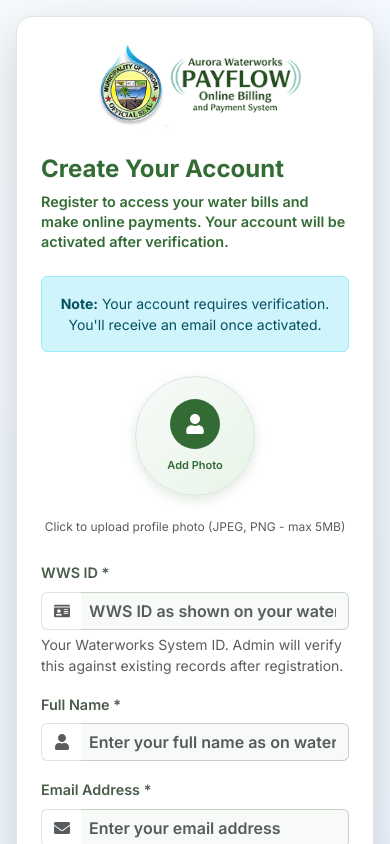
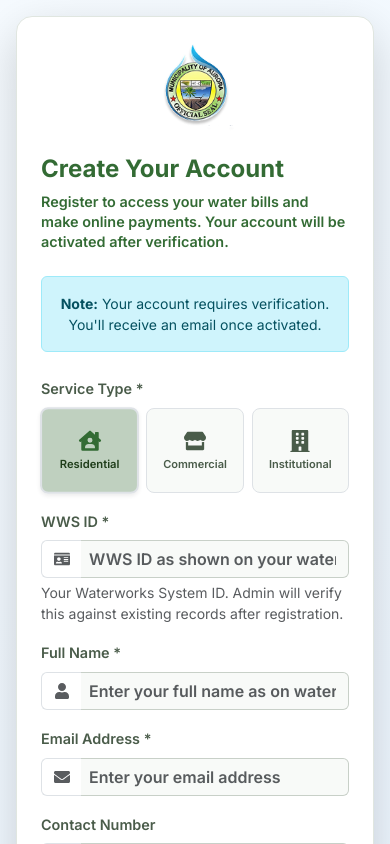
Before and after one commit to jeffersonbalde/AuroraWaterworksPayflow-client, a React (Vite) app: page /register in a window 390 px wide. Shown: the top 844 px of the page. Built offline with nearby package versions, Linux system fonts and the light colour scheme.

Commit message:
fix recommendation by client

```diff
--- a/src/pages/public/Register.jsx
+++ b/src/pages/public/Register.jsx
@@ -10,28 +10,21 @@
   FaIdCard,
   FaPhone,
   FaHome,
-  FaCamera,
-  FaTimes,
   FaBuilding,
   FaHouseUser,
   FaStore,
 } from "react-icons/fa";
 import LoginBackground from "../../assets/images/register-bg.jpg";
 import Logo from "../../assets/images/logo.png";
-import TextLogoWhite from "../../assets/images/text-logo-white.png";
-import TextLogoGreen from "../../assets/images/text-logo.png";
 
 export default function Register() {
   const [showPassword, setShowPassword] = useState(false);
   const [showConfirmPassword, setShowConfirmPassword] = useState(false);
-  const [avatarPreview, setAvatarPreview] = useState(null);
-  const [avatarFile, setAvatarFile] = useState(null);
   const [isSubmitting, setIsSubmitting] = useState(false);
   const [backgroundLoaded, setBackgroundLoaded] = useState(false);
   const [isMounted, setIsMounted] = useState(false);
   const [isCheckingWws, setIsCheckingWws] = useState(false);
   const [acceptedTerms, setAcceptedTerms] = useState(false);
-  const fileInputRef = useRef(null);
 
   const [form, setForm] = useState({
     wwsId: "",
@@ -89,12 +82,6 @@
     if (!acceptedTerms)
       newErrors.terms = "You must accept the terms and conditions";
 
-    // REMOVED: WWS ID validation section
-    // if (form.wwsId && wwsValidation.valid === false) {
-    //   newErrors.wwsId = wwsValidation.message;
-    // }
-
-    // ... rest of validation remains the same
     // Email validation
     if (form.email && !/^[^\s@]+@[^\s@]+\.[^\s@]+$/.test(form.email)) {
       newErrors.email = "Please enter a valid email address";
@@ -174,70 +161,15 @@
         setErrors((prev) => ({ ...prev, contactNumber: "" }));
       }
     }
-
-    // REMOVED: WWS ID validation check
-    // Check WWS ID validity when user stops typing
-    // if (name === "wwsId" && processedValue.length >= 3) {
-    //   clearTimeout(window.wwsCheckTimeout);
-    //   window.wwsCheckTimeout = setTimeout(() => {
-    //     checkWwsIdValidity(processedValue);
-    //   }, 1000);
-    // }
   };
 
-  // Format contact number for display
+  // Fixed contact number format: 09XX-XXX-XXXX
   const formatContactDisplay = (value) => {
     const numbers = value.replace(/\D/g, "");
-    if (numbers.length <= 3) return numbers;
-    if (numbers.length <= 6)
-      return `${numbers.slice(0, 3)}-${numbers.slice(3)}`;
-    return `${numbers.slice(0, 3)}-${numbers.slice(3, 6)}-${numbers.slice(
-      6,
-      11
-    )}`;
-  };
-
-  // Avatar upload functionality
-  const handleAvatarClick = () => {
-    fileInputRef.current?.click();
-  };
-
-  const handleAvatarChange = (e) => {
-    const file = e.target.files[0];
-    if (file) {
-      if (!file.type.startsWith("image/")) {
-        alert("Invalid File - Please select an image file (JPEG, PNG, etc.)");
-        return;
-      }
-
-      if (file.size > 5 * 1024 * 1024) {
-        alert("File Too Large - Image size should be less than 5MB");
-        return;
-      }
-
-      setAvatarFile(file);
-
-      const reader = new FileReader();
-      reader.onload = (e) => {
-        setAvatarPreview(e.target.result);
-      };
-      reader.readAsDataURL(file);
-
-      alert("Avatar uploaded successfully");
-    }
-  };
-
-  const removeAvatar = () => {
-    if (
-      window.confirm("Are you sure you want to remove the uploaded avatar?")
-    ) {
-      setAvatarPreview(null);
-      setAvatarFile(null);
-      if (fileInputRef.current) {
-        fileInputRef.current.value = "";
-      }
-      alert("Avatar removed");
-    }
+    if (numbers.length <= 4) return numbers;
+    if (numbers.length <= 7)
+      return `${numbers.slice(0, 4)}-${numbers.slice(4)}`;
+    return `${numbers.slice(0, 4)}-${numbers.slice(4, 7)}-${numbers.slice(7, 11)}`;
   };
 
   const handleSubmit = async (e) => {
@@ -260,7 +192,6 @@
     // Simulate API call for registration
     setTimeout(() => {
       console.log("Registration submitted:", form);
-      console.log("Avatar file:", avatarFile);
       setIsSubmitting(false);
 
       // Show success message and redirect to login
@@ -306,7 +237,7 @@
         <div className="position-relative z-2 d-flex flex-column align-items-center justify-content-center w-100 h-100 px-4">
           <div className="text-center mb-4">
             <div className="d-flex align-items-center justify-content-center mx-auto">
-    {/* System Logo */}
+              {/* System Logo Only */}
               <div
                 className="d-flex align-items-center justify-content-center"
                 style={{
@@ -325,26 +256,6 @@
                   }}
                 />
               </div>
-
-    {/* Text Logo - WHITE VERSION for dark background */}
-    <div
-      className="d-flex align-items-center justify-content-center"
-      style={{
-        filter: backgroundLoaded ? "blur(0px)" : "blur(8px)",
-        opacity: backgroundLoaded ? 1 : 0,
-        transition: "all 0.6s ease",
-      }}
-    >
-      <img
-        src={TextLogoWhite}
-        alt="Aurora Waterworks Payflow"
-        style={{
-          width: "190px",
-          height: "120px",
-          objectFit: "contain",
-        }}
-      />
-    </div>
             </div>
           </div>
 
@@ -356,7 +267,7 @@
               fontSize: "1.8rem",
             }}
           >
-            Aurora Waterworks Payflow Portal
+            Aurora Waterworks Payflow
           </h4>
 
           {/* Description */}
@@ -468,8 +379,9 @@
               zIndex: 2,
             }}
           >
+            {/* Mobile Logo - Only show on small screens */}
             <div className="d-lg-none text-center mb-4">
-  <div className="d-flex align-items-center justify-content-center flex-wrap">
+              <div className="d-flex align-items-center justify-content-center">
                 <div
                   className="d-flex align-items-center justify-content-center"
                   style={{
@@ -484,25 +396,6 @@
                     style={{
                       width: "90px",
                       height: "90px",
-          objectFit: "contain",
-        }}
-      />
-    </div>
-    <div
-      className="d-flex align-items-center justify-content-center"
-      style={{
-        filter: backgroundLoaded ? "blur(0px)" : "blur(8px)",
-        opacity: backgroundLoaded ? 1 : 0,
-        transition: "all 0.6s ease",
-      }}
-    >
-      <img
-        src={TextLogoGreen}
-        alt="Aurora Waterworks Payflow"
-        style={{
-          width: "140px",
-          height: "80px",
-          marginLeft: "-10px",
                       objectFit: "contain",
                     }}
                   />
@@ -537,139 +430,106 @@
               receive an email once activated.
             </div>
 
-            {/* Enhanced Avatar Upload Section */}
-            <div className="text-center mb-4">
-              <div className="position-relative d-inline-block">
-                <div
-                  className="avatar-container rounded-circle overflow-hidden border position-relative"
+            {/* Form */}
+            <form onSubmit={handleSubmit}>
+              {/* Service Type */}
+              <div className="mb-3">
+                <label
+                  className="form-label fw-semibold mb-2"
                   style={{
-                    width: "120px",
-                    height: "120px",
-                    cursor: "pointer",
-                    border: `3px solid ${theme.primary} !important`,
-                    background: avatarPreview
-                      ? "transparent"
-                      : `linear-gradient(135deg, ${theme.backgroundLight} 0%, #e8f5e8 100%)`,
-                    boxShadow: avatarPreview
-                      ? "0 4px 15px rgba(51, 107, 52, 0.2)"
-                      : "0 4px 12px rgba(51, 107, 52, 0.15)",
-                    transition: "all 0.3s ease-in-out",
+                    fontSize: "0.9rem",
+                    color: theme.textSecondary,
                   }}
-                  onClick={handleAvatarClick}
+                >
+                  Service Type *
+                </label>
+                <div className="row g-2">
+                  {serviceTypes.map((service) => {
+                    const IconComponent = service.icon;
+                    const isSelected = form.serviceType === service.value;
+                    return (
+                      <div key={service.value} className="col-4">
+                        <input
+                          type="radio"
+                          name="serviceType"
+                          value={service.value}
+                          id={service.value}
+                          checked={isSelected}
+                          onChange={handleInput}
+                          className="d-none"
+                          disabled={isSubmitting}
+                        />
+                        <label
+                          htmlFor={service.value}
+                          className={`d-flex flex-column align-items-center justify-content-center p-2 rounded-3 border w-100 h-100 ${
+                            isSelected ? "border-2 shadow-sm" : "border-1"
+                          }`}
+                          style={{
+                            cursor: isSubmitting ? "not-allowed" : "pointer",
+                            borderColor: isSelected ? theme.primary : "#e0e6e0",
+                            backgroundColor: isSelected
+                              ? `${theme.primary}50`
+                              : "#f8faf8",
+                            color: isSelected
+                              ? theme.primaryDark
+                              : theme.textSecondary,
+                            transition: "all 0.3s ease",
+                            minHeight: "85px",
+                            transform: isSelected ? "scale(1.02)" : "scale(1)",
+                          }}
                           onMouseEnter={(e) => {
-                    // e.currentTarget.style.transform = "scale(1.05)";
+                            if (!isSubmitting && !isSelected) {
+                              e.currentTarget.style.backgroundColor = `${theme.primary}08`;
+                              e.currentTarget.style.borderColor = `${theme.primary}80`;
+                              e.currentTarget.style.transform =
+                                "translateY(-1px)";
                               e.currentTarget.style.boxShadow =
-                      "0 6px 20px rgba(51, 107, 52, 0.25)";
+                                "0 2px 8px rgba(51, 107, 52, 0.1)";
+                            }
                           }}
                           onMouseLeave={(e) => {
-                    // e.currentTarget.style.transform = "scale(1)";
-                    e.currentTarget.style.boxShadow = avatarPreview
-                      ? "0 4px 15px rgba(51, 107, 52, 0.2)"
-                      : "0 4px 12px rgba(51, 107, 52, 0.15)";
+                            if (!isSubmitting && !isSelected) {
+                              e.currentTarget.style.backgroundColor = "#f8faf8";
+                              e.currentTarget.style.borderColor = "#e0e6e0";
+                              e.currentTarget.style.transform = "translateY(0)";
+                              e.currentTarget.style.boxShadow = "none";
+                            }
                           }}
                         >
-                  {avatarPreview ? (
-                    <img
-                      src={avatarPreview}
-                      alt="Avatar Preview"
-                      className="w-100 h-100 object-fit-cover"
+                          <IconComponent
+                            size={22}
                             style={{
-                        transition: "transform 0.5s ease",
+                              color: isSelected
+                                ? theme.primary
+                                : theme.textSecondary,
+                              marginBottom: "6px",
+                              transition: "color 0.3s ease",
                             }}
                           />
-                  ) : (
-                    <div className="w-100 h-100 d-flex flex-column align-items-center justify-content-center avatar-placeholder">
-                      <div
-                        className="rounded-circle d-flex align-items-center justify-content-center mb-2"
+                          <span
+                            className="small fw-semibold text-center"
                             style={{
-                          width: "50px",
-                          height: "50px",
-                          backgroundColor: theme.primary,
-                          color: "white",
+                              color: isSelected
+                                ? theme.primaryDark
+                                : theme.textSecondary,
+                              fontSize: "11px",
+                              lineHeight: "1.2",
+                              transition: "color 0.3s ease",
                             }}
                           >
-                        <FaUser size={20} />
+                            {service.label}
+                          </span>
+                        </label>
                       </div>
-                      <span
-                        className="small fw-semibold"
-                        style={{
-                          color: theme.primary,
-                          fontSize: "11px",
-                        }}
-                      >
-                        Add Photo
-                      </span>
+                    );
+                  })}
+                </div>
+                {errors.serviceType && (
+                  <div className="invalid-feedback d-block">
+                    {errors.serviceType}
                   </div>
                 )}
-                  <div
-                    className="position-absolute top-0 start-0 w-100 h-100 d-flex align-items-center justify-content-center camera-overlay"
-                    style={{
-                      backgroundColor: "rgba(51, 107, 52, 0.7)",
-                      opacity: 0,
-                      transition: "all 0.3s ease",
-                    }}
-                  >
-                    <FaCamera className="text-white" size={24} />
               </div>
-                </div>
-
-                {/* Fixed X Icon - Perfectly Centered */}
-                {avatarPreview && (
-                  <button
-                    type="button"
-                    className="btn btn-sm btn-danger position-absolute rounded-circle d-flex align-items-center justify-content-center p-0 remove-avatar-btn"
-                    style={{
-                      top: "-6px",
-                      right: "-6px",
-                      width: "28px",
-                      height: "28px",
-                      border: "3px solid white",
-                      boxShadow: "0 2px 8px rgba(0, 0, 0, 0.3)",
-                      zIndex: 10,
-                    }}
-                    onClick={(e) => {
-                      e.stopPropagation();
-                      removeAvatar();
-                    }}
-                    onMouseEnter={(e) => {
-                      e.currentTarget.style.transform = "scale(1.15)";
-                      e.currentTarget.style.boxShadow =
-                        "0 3px 12px rgba(0, 0, 0, 0.4)";
-                    }}
-                    onMouseLeave={(e) => {
-                      e.currentTarget.style.transform = "scale(1)";
-                      e.currentTarget.style.boxShadow =
-                        "0 2px 8px rgba(0, 0, 0, 0.3)";
-                    }}
-                  >
-                    <FaTimes
-                      size={12}
-                      style={{
-                        margin: 0,
-                        lineHeight: 1,
-                      }}
-                    />
-                  </button>
-                )}
-
-                <input
-                  type="file"
-                  ref={fileInputRef}
-                  onChange={handleAvatarChange}
-                  accept="image/*"
-                  className="d-none"
-                />
-              </div>
-              <p
-                className="small text-muted mt-3 mb-0"
-                style={{ fontSize: "12px" }}
-              >
-                Click to upload profile photo (JPEG, PNG - max 5MB)
-              </p>
-            </div>
-
-            {/* Form */}
-            <form onSubmit={handleSubmit}>
 
               {/* WWS ID */}
               <div className="mb-3 position-relative">
@@ -709,7 +569,8 @@
                   </div>
                 )}
                 <div className="form-text small mt-1">
-    Your Waterworks System ID. Admin will verify this against existing records after registration.
+                  Your Waterworks System ID. Admin will verify this against
+                  existing records after registration.
                 </div>
               </div>
 
@@ -815,7 +676,7 @@
                     }`}
                     disabled={isSubmitting}
                     required
-      maxLength={13}
+                    maxLength={13} // 11 digits + 2 dashes
                     style={{
                       backgroundColor: "#f8faf8",
                       color: "#1a2a1a",
@@ -901,10 +762,16 @@
                     <button
                       type="button"
                       className="btn btn-sm p-0 border-0 bg-transparent text-muted"
-        onClick={() => !isSubmitting && setShowPassword(!showPassword)}
+                      onClick={() =>
+                        !isSubmitting && setShowPassword(!showPassword)
+                      }
                       disabled={isSubmitting}
                     >
-        {showPassword ? <FaEyeSlash size={14} /> : <FaEye size={14} />}
+                      {showPassword ? (
+                        <FaEyeSlash size={14} />
+                      ) : (
+                        <FaEye size={14} />
+                      )}
                     </button>
                   </span>
                 </div>
@@ -942,7 +809,9 @@
                     style={{
                       backgroundColor: "#f8faf8",
                       color: "#1a2a1a",
-        borderColor: errors.confirmPassword ? "#dc3545" : "#c8d0c8",
+                      borderColor: errors.confirmPassword
+                        ? "#dc3545"
+                        : "#c8d0c8",
                     }}
                     id="confirmPassword"
                   />
@@ -950,10 +819,17 @@
                     <button
                       type="button"
                       className="btn btn-sm p-0 border-0 bg-transparent text-muted"
-        onClick={() => !isSubmitting && setShowConfirmPassword(!showConfirmPassword)}
+                      onClick={() =>
+                        !isSubmitting &&
+                        setShowConfirmPassword(!showConfirmPassword)
+                      }
                       disabled={isSubmitting}
                     >
-        {showConfirmPassword ? <FaEyeSlash size={14} /> : <FaEye size={14} />}
+                      {showConfirmPassword ? (
+                        <FaEyeSlash size={14} />
+                      ) : (
+                        <FaEye size={14} />
+                      )}
                     </button>
                   </span>
                 </div>
@@ -964,7 +840,7 @@
                 )}
               </div>
 
-              {/* Terms and Conditions - NEW FIELD */}
+              {/* Terms and Conditions */}
               <div className="mb-4">
                 <div className="form-check">
                   <input
@@ -1036,9 +912,6 @@
                 }}
                 onMouseOver={(e) => {
                   if (!isSubmitting) {
-                    {
-                      /* REMOVED: && !wwsValidation.loading */
-                    }
                     e.target.style.backgroundColor = theme.primaryDark;
                     e.target.style.transform = "translateY(-2px)";
                     e.target.style.boxShadow = "0 6px 20px rgba(0, 0, 0, 0.4)";
@@ -1046,9 +919,6 @@
                 }}
                 onMouseOut={(e) => {
                   if (!isSubmitting) {
-                    {
-                      /* REMOVED: && !wwsValidation.loading */
-                    }
                     e.target.style.backgroundColor = theme.primary;
                     e.target.style.transform = "translateY(0)";
                     e.target.style.boxShadow = "0 4px 12px rgba(0, 0, 0, 0.3)";
@@ -1152,27 +1022,6 @@
           margin-top: 0.25rem;
         }
 
-        /* Enhanced Avatar Styles */
-        .avatar-container:hover .camera-overlay {
-          opacity: 1 !important;
-        }
-
-        .avatar-placeholder {
-          transition: all 0.3s ease;
-        }
-
-        .remove-avatar-btn {
-          transition: all 0.2s ease !important;
-          display: flex !important;
-          align-items: center !important;
-          justify-content: center !important;
-        }
-
-        .remove-avatar-btn:focus {
-          outline: none;
-          box-shadow: 0 0 0 3px rgba(220, 53, 69, 0.25) !important;
-        }
-
         /* Enhanced Floating Elements Animation */
         .floating-elements {
           position: absolute;
@@ -1258,12 +1107,6 @@
 
         /* Mobile Responsive */
         @media (max-width: 991px) {
-  .form-container {
-    /* REMOVE these lines to enable animation on mobile */
-    /* opacity: 1 !important; */
-    /* transform: translateY(0) !important; */
-  }
-
           .floating-elements {
             display: none;
           }
```
Also changed, not shown: src/pages/public/Login.jsx (+90 -118 lines), src/assets/images/login-bg2.png, src/assets/images/login-bg3.png (deleted). Lines whose indentation alone changed are shown as unchanged.
